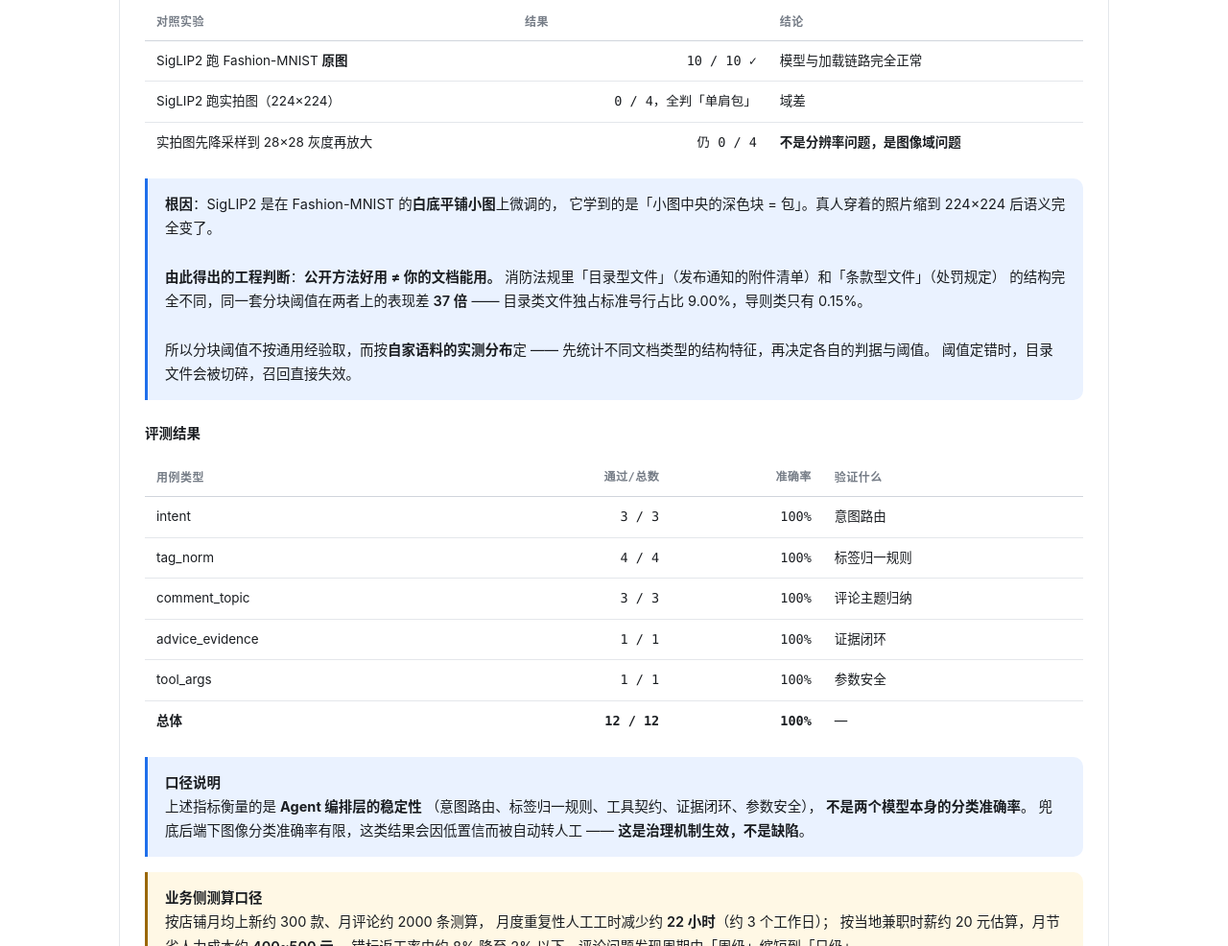
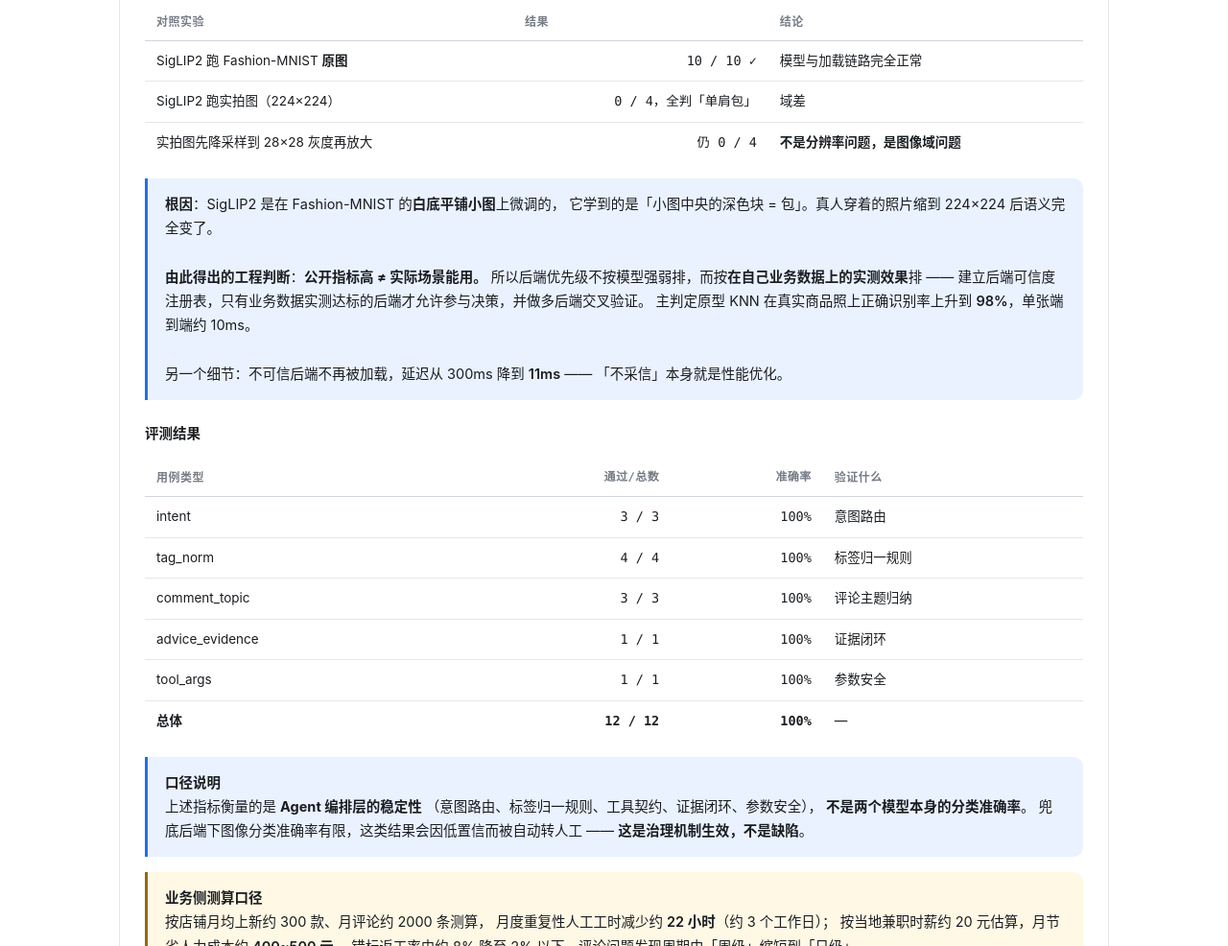
Before and after one commit to gengxuexin/gengxuexin.github.io, a plain HTML site: page index.html in a window 1280 px wide. Shown: the part 10270-11256 px from the top of the page at 96% size. Drawn offline with Linux system fonts and the light colour scheme.

Commit message:
fix: 还原服装店项目段落，消防内容误加已清除
上一轮把服装店项目的「工程判断」段落替换成了消防项目的分块阈值内容
（目录型 vs 条款型文件、37 倍差异、9.00%/0.15%）——
这是错的：服装店项目讲的是 SigLIP2 域差与 KNN 后端选型，
塞进消防法规的分块数据既与本项目无关，也破坏了原文的论证链。

本轮改动：
- 段落从 git HEAD~1 逐字还原（权威来源，不凭记忆重写）
- 唯一文字变化：「你的场景」→「实际场景」
  （原为「公开指标高 ≠ 你的场景能用」——
    自述里用第二人称「你的」读起来像在教育读者，改为「实际场景」更合表述视角）
- 其余一字未动：后端可信度注册表、KNN 98%、单张 10ms、延迟 300ms→11ms 全部保留

验证：
- note 块 vs 原始版差异 = 1 删 1 增，除「你的场景」两字外整行完全一致
- 工作区 vs 已推送版本差异 = 13 行，全部落在该 note 块内
- 全文无「消防法规里 / 37 倍 / 公开方法好用」等误加残留
  （第 449 行的 9.00% / 37 倍属消防项目卡本身，是其真实实测数据，保留）
- 站点自检：9 锚点全有效、20 资源 0 失败
- 渲染实测：DOM 文本为服装店内容，无消防字样

```diff
--- a/index.html
+++ b/index.html
@@ -710,14 +710,13 @@
         <b>根因</b>：SigLIP2 是在 Fashion-MNIST 的<strong>白底平铺小图</strong>上微调的，
         它学到的是「小图中央的深色块 = 包」。真人穿着的照片缩到 224×224 后语义完全变了。
         <br><br>
-        <b>由此得出的工程判断</b>：<strong>公开方法好用 ≠ 你的文档能用。</strong>
-        消防法规里「目录型文件」（发布通知的附件清单）和「条款型文件」（处罚规定）
-        的结构完全不同，同一套分块阈值在两者上的表现差 <b>37 倍</b> ——
-        目录类文件独占标准号行占比 9.00%，导则类只有 0.15%。
+        <b>由此得出的工程判断</b>：<strong>公开指标高 ≠ 实际场景能用。</strong>
+        所以后端优先级不按模型强弱排，而按<strong>在自己业务数据上的实测效果</strong>排 ——
+        建立后端可信度注册表，只有业务数据实测达标的后端才允许参与决策，并做多后端交叉验证。
+        主判定原型 KNN 在真实商品照上正确识别率上升到 <b>98%</b>，单张端到端约 10ms。
         <br><br>
-        所以分块阈值不按通用经验取，而按<strong>自家语料的实测分布</strong>定 ——
-        先统计不同文档类型的结构特征，再决定各自的判据与阈值。
-        阈值定错时，目录文件会被切碎，召回直接失效。
+        另一个细节：不可信后端不再被加载，延迟从 300ms 降到 <b>11ms</b> ——
+        「不采信」本身就是性能优化。
       </div>
 
       <h4>评测结果</h4>
```
